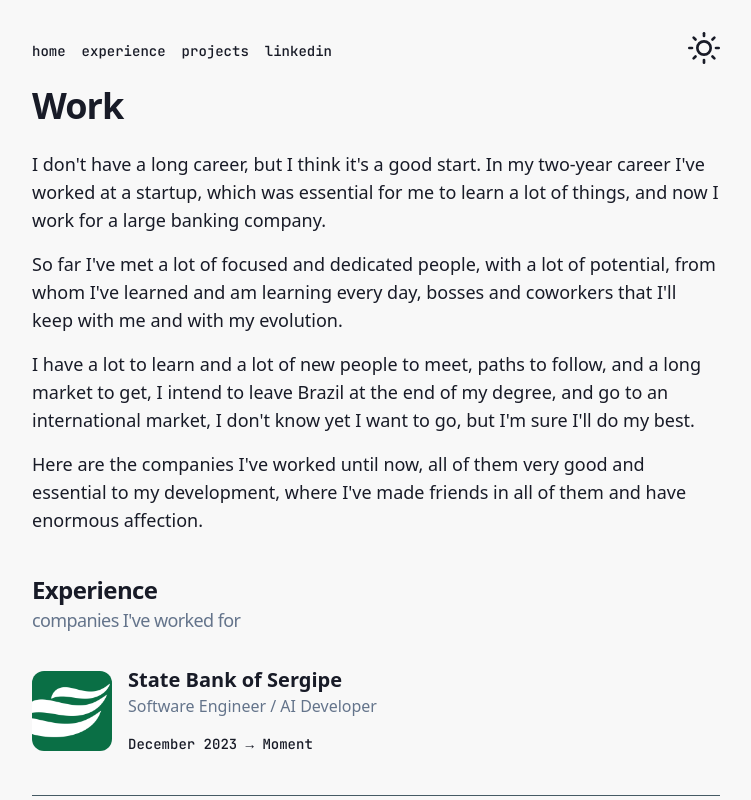
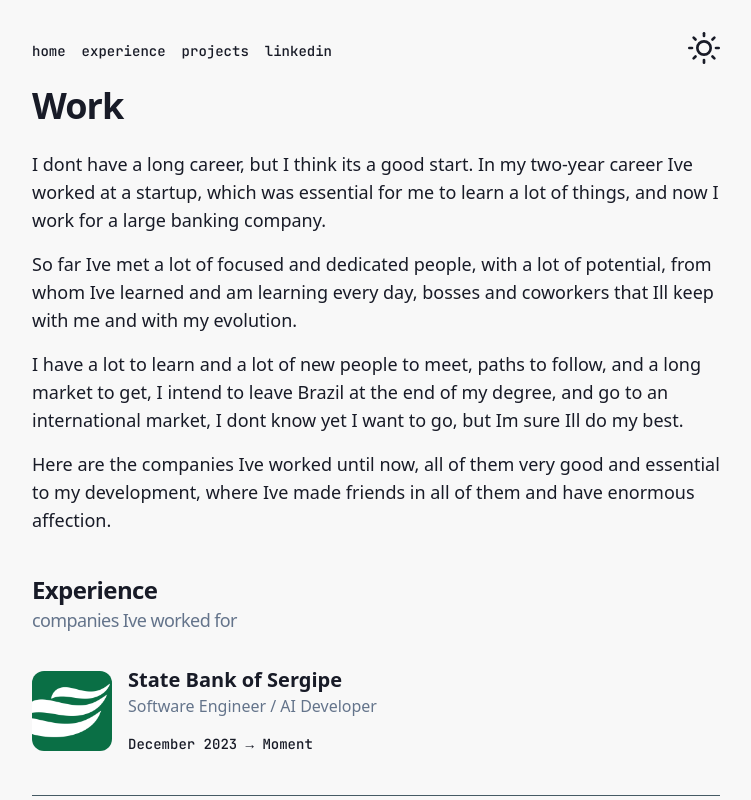
Before and after one commit to JulioPeixoto/juliopeixoto.info, a Next.js app: page /experience in a window 1280 px wide. Shown: the top 800 px of the page, without its empty margins (264-1015 px from the left). Built offline with nearby package versions, Linux system fonts and the light colour scheme.

Commit message:
fix build, aspas e images

```diff
--- a/app/experience/ui/Experience.tsx
+++ b/app/experience/ui/Experience.tsx
@@ -12,7 +12,7 @@ export default function Experience() {
       <h2 className="font-semibold text-2xl tracking-tight mb-2 mt-2">
         Experience
         <span className="block text-slate-500 font-normal text-lg">
-        companies I've worked for
+        companies Ive worked for
         </span>
       </h2>
       <div className="divide-y divide-blue-gray-700">
--- a/app/experience/ui/ExperienceCard.tsx
+++ b/app/experience/ui/ExperienceCard.tsx
@@ -2,6 +2,7 @@ import React, { useState } from "react";
 import { motion } from "framer-motion";
 import { cardVariantsExperience } from "@/app/utils/framerMotionConfig"; // Importando as configurações do Motion
 import styles from "../styles/Experience.module.scss";
+import Image from "next/image";
 
 export const ExperienceCard = ({
   item,
@@ -22,11 +23,10 @@ export const ExperienceCard = ({
       onMouseLeave={() => setHoveredIndex(null)}
     >
       <div className="flex gap-4 items-center">
-        <img
+        <Image
           alt={`${item.name} logo`}
-          loading="lazy"
-          width="56"
-          height="56"
+          width="512"
+          height="512"
           decoding="async"
           className="w-20 h-20 rounded-xl"
           src={item.photo}
--- a/app/experience/ui/Info.tsx
+++ b/app/experience/ui/Info.tsx
@@ -6,25 +6,25 @@ export default function Info() {
       <h1 className="font-semibold tracking-tight text-4xl mb-3 pb-3 ">Work</h1>
       <section className="md:text-lg text-base leading-normal mb-2 pb-2 *:mb-4">
         <p>
-          I don't have a long career, but I think it's a good start. In
-          my two-year career I've worked at a startup, which was essential for
+          I dont have a long career, but I think its a good start. In
+          my two-year career Ive worked at a startup, which was essential for
           me to learn a lot of things, and now I work for a large banking
           company.
         </p>
         <p>
-          So far I've met a lot of focused and dedicated people, with a lot of
-          potential, from whom I've learned and am learning every day, bosses
-          and coworkers that I'll keep with me and with my evolution.
+          So far Ive met a lot of focused and dedicated people, with a lot of
+          potential, from whom Ive learned and am learning every day, bosses
+          and coworkers that Ill keep with me and with my evolution.
         </p>
         <p>
           I have a lot to learn and a lot of new people to meet, paths to
           follow, and a long market to get, I intend to leave Brazil at the
-          end of my degree, and go to an international market, I don't know yet
-          I want to go, but I'm sure I'll do my best.
+          end of my degree, and go to an international market, I dont know yet
+          I want to go, but Im sure Ill do my best.
         </p>
         <p>
-          Here are the companies I've worked until now, all of them very good
-          and essential to my development, where I've made friends in all of
+          Here are the companies Ive worked until now, all of them very good
+          and essential to my development, where Ive made friends in all of
           them and have enormous affection.
         </p>
       </section>
--- a/app/projects/page.tsx
+++ b/app/projects/page.tsx
@@ -12,8 +12,8 @@ export default function Home() {
           </span>
         </h2>
         <p className="text-base leading-normal mt-2">
-          Here are some of the projects I've done during my career and
-          some side projects I've done during my spare time. If you want to see more stuff I've done, just go to my{" "}
+          Here are some of the projects Ive done during my career and
+          some side projects Ive done during my spare time. If you want to see more stuff Ive done, just go to my{" "}
           <a
             className="text-blue-700 hover:text-blue-200"
             href="https://github.com/JulioRaf4"
--- a/app/projects/ui/Hackaton.tsx
+++ b/app/projects/ui/Hackaton.tsx
@@ -5,9 +5,9 @@ export default function Hackton() {
     <section className="py-3 my-3">
       <h1 className="font-semibold text-2xl mb-3">Hackatons</h1>
       <p className="mb-2 pb-2">
-        And I also like Hackatons a lot, it's always good to have the experience
+        And I also like Hackatons a lot, its always good to have the experience
         of focusing on an idea to deliver it as quickly as possible with your
-        team, I've already participated in the biggest hackton in the world,
+        team, Ive already participated in the biggest hackton in the world,
         nasa space apps.
       </p>
     </section>
--- a/app/projects/ui/ProjectCard.tsx
+++ b/app/projects/ui/ProjectCard.tsx
@@ -3,6 +3,7 @@ import { motion } from "framer-motion";
 import { cardVariantsProjects } from "@/app/utils/framerMotionConfig";
 import { GitHubIcon } from "./GitHubIcon";
 import { ProjectDetails } from "./ProjectDetails";
+import Image from 'next/image';
 
 export const ProjectCard = ({
   project,
@@ -32,9 +33,11 @@ export const ProjectCard = ({
         initial="closed"
         className="overflow-hidden"
       >
-        <img
+        <Image
           src={project.img}
           alt={`${project.name} image`}
+          width={1000}
+          height={500}
           className="w-full object-cover rounded-md mb- aspect-w-16 aspect-h-94"
         />
         <ProjectDetails describe={project.details.describe} stack={project.details.stack} />
--- a/app/ui/Education.tsx
+++ b/app/ui/Education.tsx
@@ -6,7 +6,7 @@ export default function Education() {
       <h1 className="font-semibold text-3xl">Education</h1>
       <span className="block text-slate-500 font-normal text-xl">B.Sc</span>
       <p className="mb-2 pb-2">
-        I'm currently studying computer science at the
+        Im currently studying computer science at the
         <a target="_blank" className="text-blue-700 hover:text-blue-200 md:text-lg" href="https://www.unit.br/en/undergraduate"
         > Tiradentes University</a> in Sergipe. I intend to do an M.Sc. and go on to a Ph.d in a AI area.
       </p>
--- a/app/ui/Hello.tsx
+++ b/app/ui/Hello.tsx
@@ -4,7 +4,7 @@ export default function Hello() {
   return (
     <section className="pb-1 mb-1">
       <h1 className="font-semibold text-4xl mb-3">
-        Hi, i'm Julio Peixoto.
+        Hi, im Julio Peixoto.
         <span className="block text-slate-500 font-normal text-2xl">
           Software Engineer
         </span>
--- a/app/ui/PhotosCarousel.tsx
+++ b/app/ui/PhotosCarousel.tsx
@@ -1,5 +1,6 @@
 "use client";
 
+import Image from "next/image";
 import { Carousel } from "@material-tailwind/react";
 
 export function PhotosCarousel() {
@@ -27,24 +28,32 @@ export function PhotosCarousel() {
           </div>
         )}
       >
-        <img
+        <Image
           src="/Carousel/JulioPerfil.jpeg"
           alt="image 1"
+          width={2000}
+          height={1000}
           className="h-full w-full object-cover"
         />
-        <img
+        <Image
           src="/Carousel/JulioApresentacao.jpeg"
           alt="image 2"
+          width={2000}
+          height={1000}
           className="h-full w-full object-cover"
         />
-        <img
+        <Image
           alt="image 3"
           src="/Carousel/JulioBanese1.jpeg"
+          width={2000}
+          height={1000}
           className="h-full w-full object-cover"
         />
-        <img
+        <Image
           src="/Carousel/JulioTime1.jpg"
           alt="image 4"
+          width={2000}
+          height={1000}
           className="h-full w-full object-cover"
         />
       </Carousel>
```
